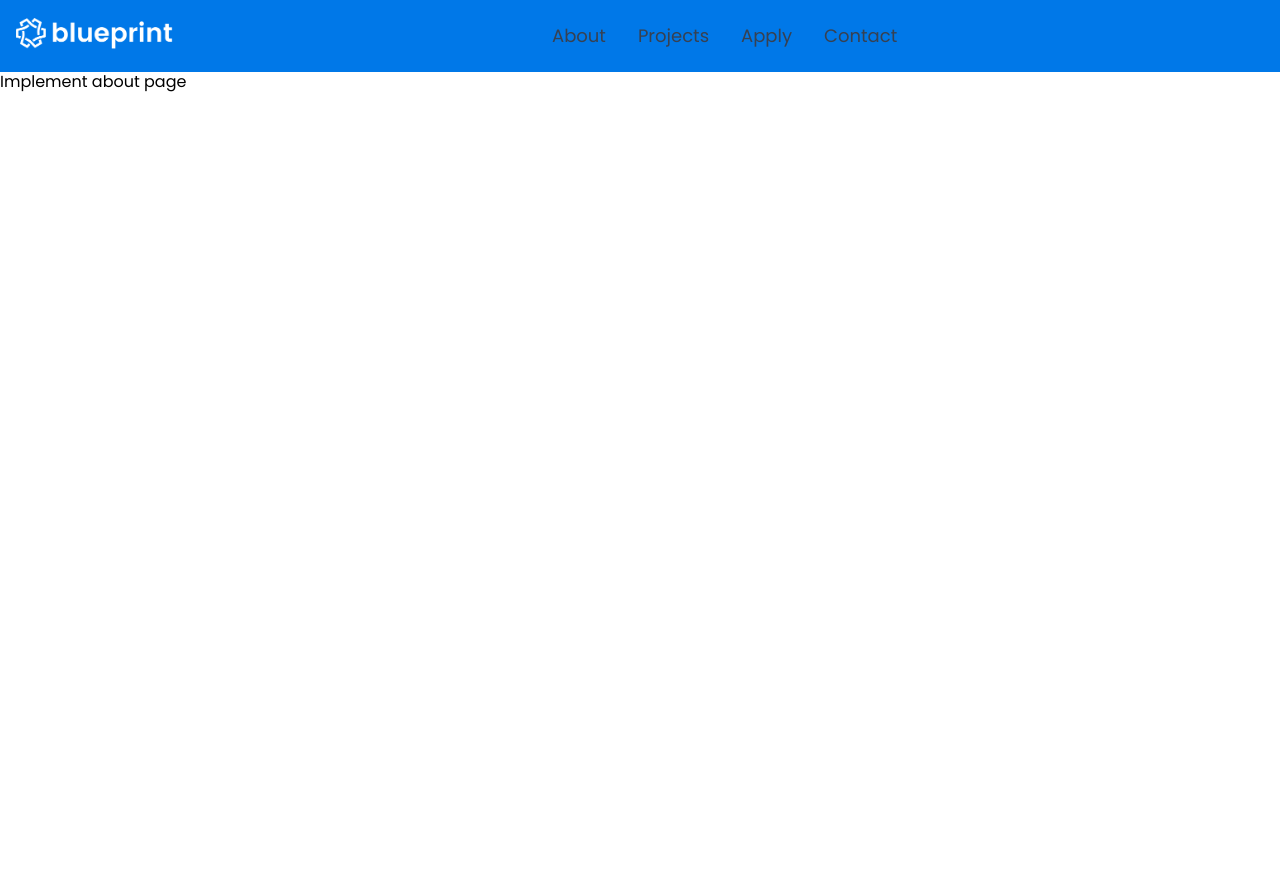
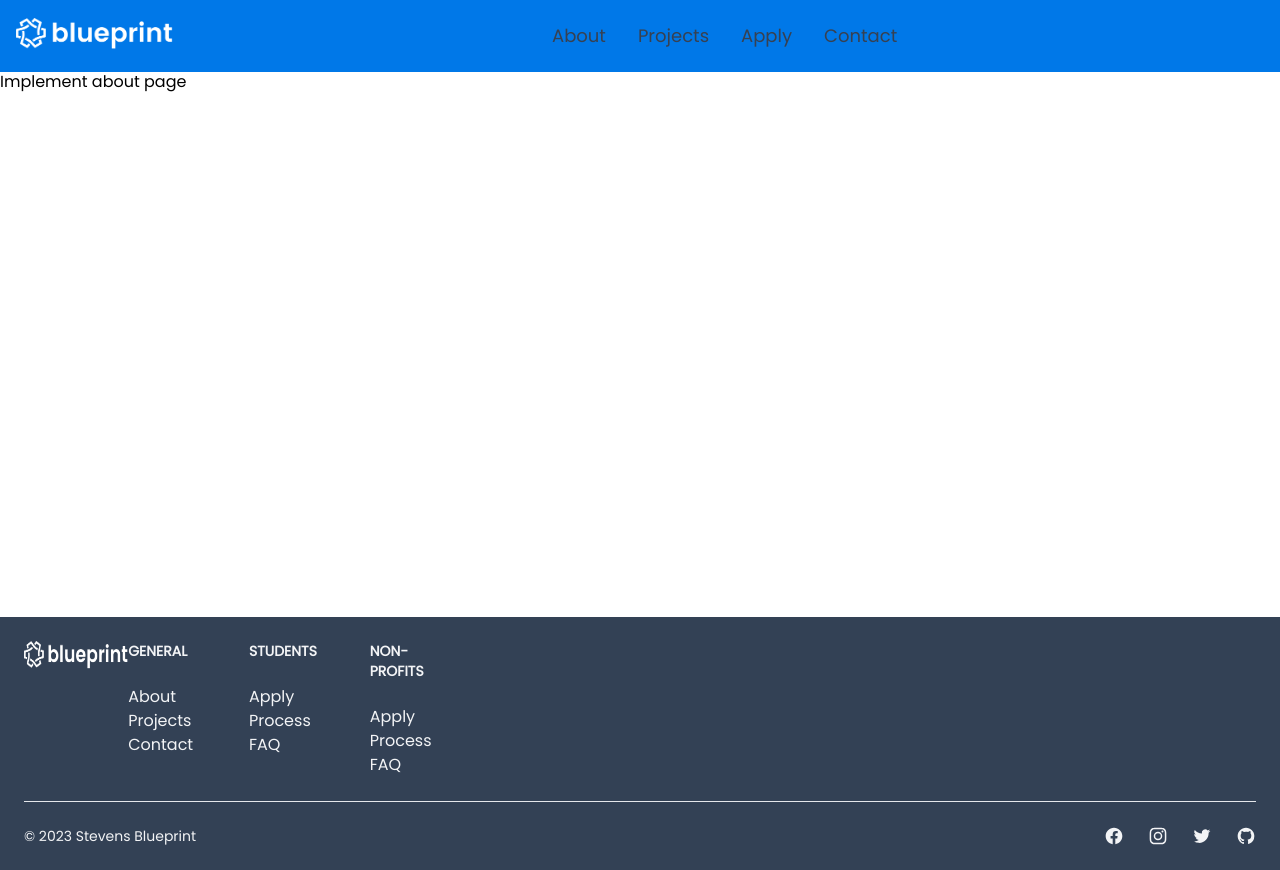
Before and after one commit to OwenTruong/blueprint_website, a React (Create React App) app: page /about in a window 1280 px wide. Before the commit the page ends 800 px from the top, so only its background shows below. Built offline with nearby package versions, Linux system fonts and the light colour scheme.

Commit message:
moved footer to bottom of viewport

```diff
--- a/src/components/About.jsx
+++ b/src/components/About.jsx
@@ -1,5 +1,14 @@
+import Footer from "./Common/Footer";
+
 function About() {
-  return <h1>Implement about page</h1>;
+  return (
+    <div className="flex flex-col h-screen">
+      <div className="mb-auto">
+        <h1>Implement about page</h1>
+      </div>
+      <Footer />
+    </div>
+  );
 }
 
 export default About;
--- a/src/components/Common/Footer.jsx
+++ b/src/components/Common/Footer.jsx
@@ -13,23 +13,33 @@ function Footer() {
         <div className="grid grid-cols-2 gap-8 sm:gap-20 sm:grid-cols-10">
           <div>
             <h2 className="mb-6 text-sm font-semibold text-gray-100 uppercase ">
+              General
+            </h2>
+            <ul className="text-gray-100 ">
+              <li>
+                <a href="/about">About</a>
+              </li>
+              <li>
+                <a href="/projects">Projects</a>
+              </li>
+              <li>
+                <a href="/contact">Contact</a>
+              </li>
+            </ul>
+          </div>
+          <div>
+            <h2 className="mb-6 text-sm font-semibold text-gray-100 uppercase ">
               Students
             </h2>
             <ul className="text-gray-100 ">
               <li>
-                <a href="/apply" className="hover:underline ">
-                  Apply
-                </a>
+                <a href="/apply">Apply</a>
               </li>
               <li>
-                <a href="/apply" className="hover:underline">
-                  Process
-                </a>
+                <a href="/apply">Process</a>
               </li>
               <li>
-                <a href="/apply" className="hover:underline">
-                  FAQ
-                </a>
+                <a href="/apply">FAQ</a>
               </li>
             </ul>
           </div>
@@ -39,17 +49,13 @@ function Footer() {
             </h2>
             <ul className="text-gray-100 ">
               <li>
-                <a href="/apply" className="hover:underline">
-                  Apply
-                </a>
+                <a href="/apply">Apply</a>
               </li>
               <li>
                 <a href="/">Process</a>
               </li>
               <li>
-                <a href="/" className="hover:underline">
-                  FAQ
-                </a>
+                <a href="/">FAQ</a>
               </li>
             </ul>
           </div>
```
